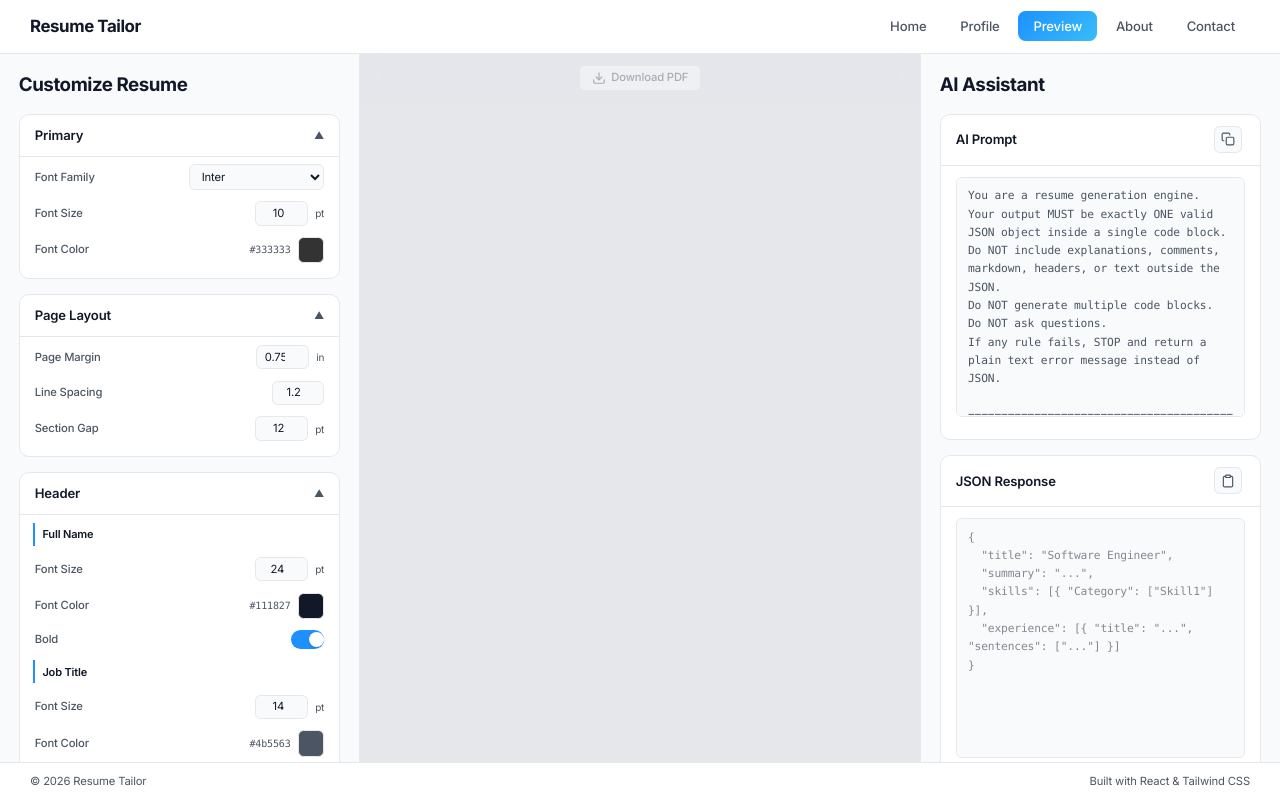
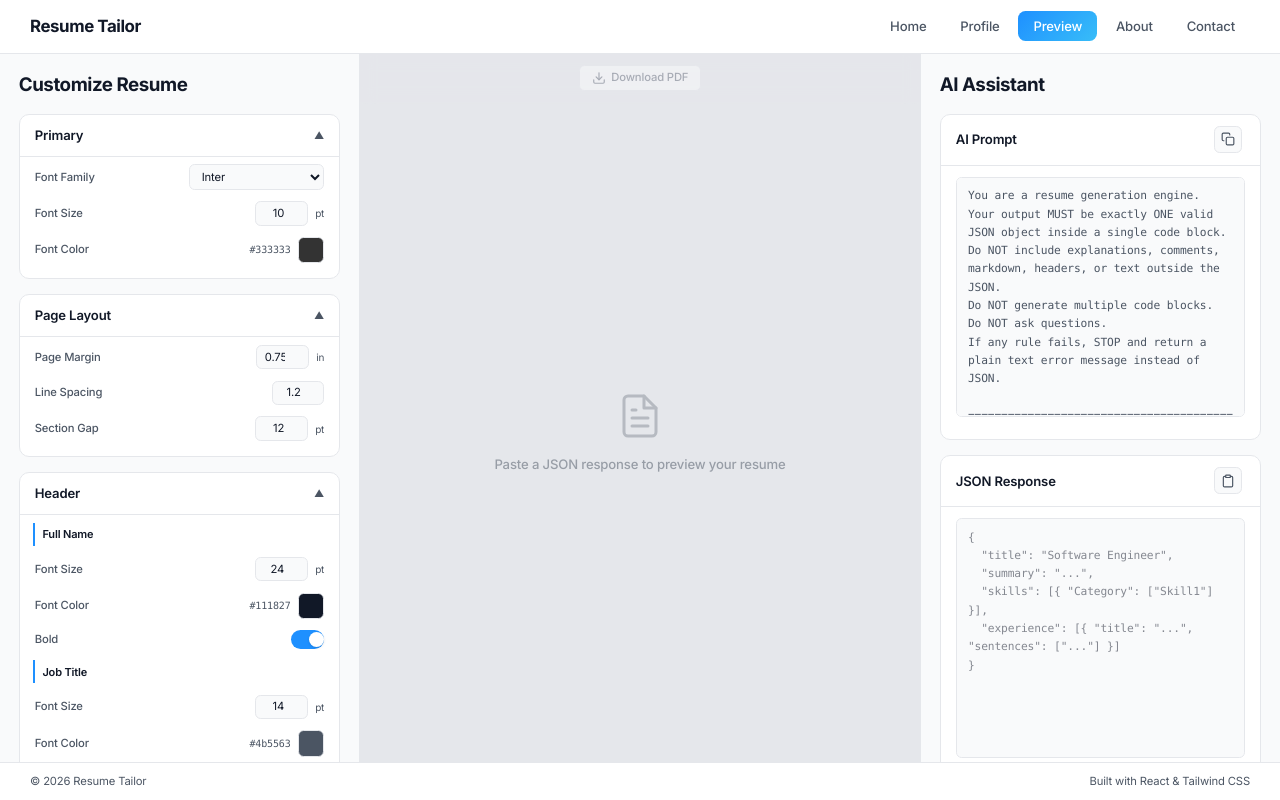
Before and after one commit to akira924/resume-tailor-3, a React (Vite) app: page / in a window 1280 px wide. Both pictures are taken after a click on the button "Preview". Built offline with nearby package versions, Linux system fonts and the light colour scheme.

Commit message:
Disable resume preview when JSON response is invalid

```diff
--- a/src/pages/Preview.tsx
+++ b/src/pages/Preview.tsx
@@ -931,12 +931,13 @@ export default function Preview() {
   const resumeData = jsonParsed || SAMPLE_DATA
 
   const pdfUrl = useMemo(() => {
+    if (!jsonParsed) return null
     try {
       return generateResumePdfBlobUrl(resumeData, settings)
     } catch {
       return null
     }
-  }, [resumeData, settings])
+  }, [jsonParsed, resumeData, settings])
 
   useEffect(() => {
     return () => {
@@ -1006,7 +1007,7 @@ export default function Preview() {
                 <line x1="16" y1="17" x2="8" y2="17" />
                 <polyline points="10 9 9 9 8 9" />
               </svg>
-              <p className="text-sm font-medium opacity-50">Generating PDF Preview…</p>
+              <p className="text-sm font-medium opacity-50">{jsonError || 'Generating PDF Preview…'}</p>
             </div>
           </div>
         )}
```
